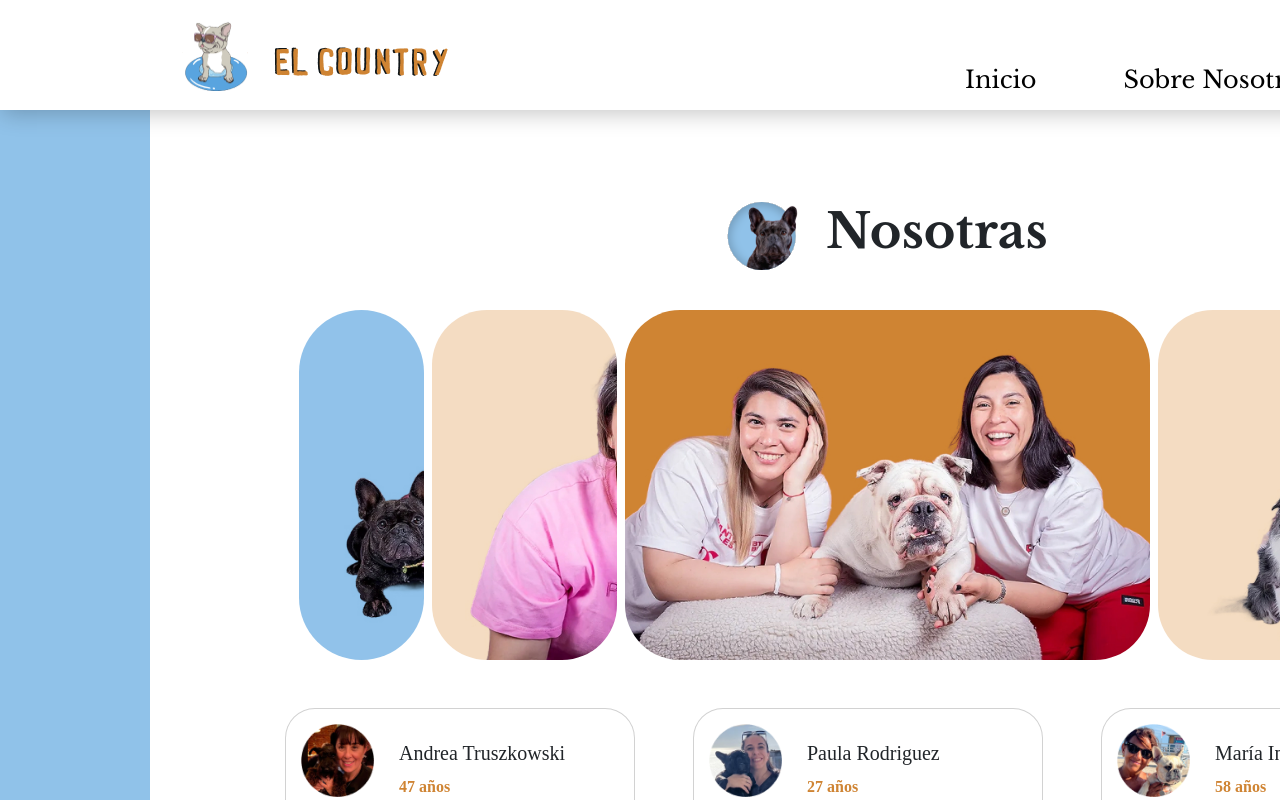
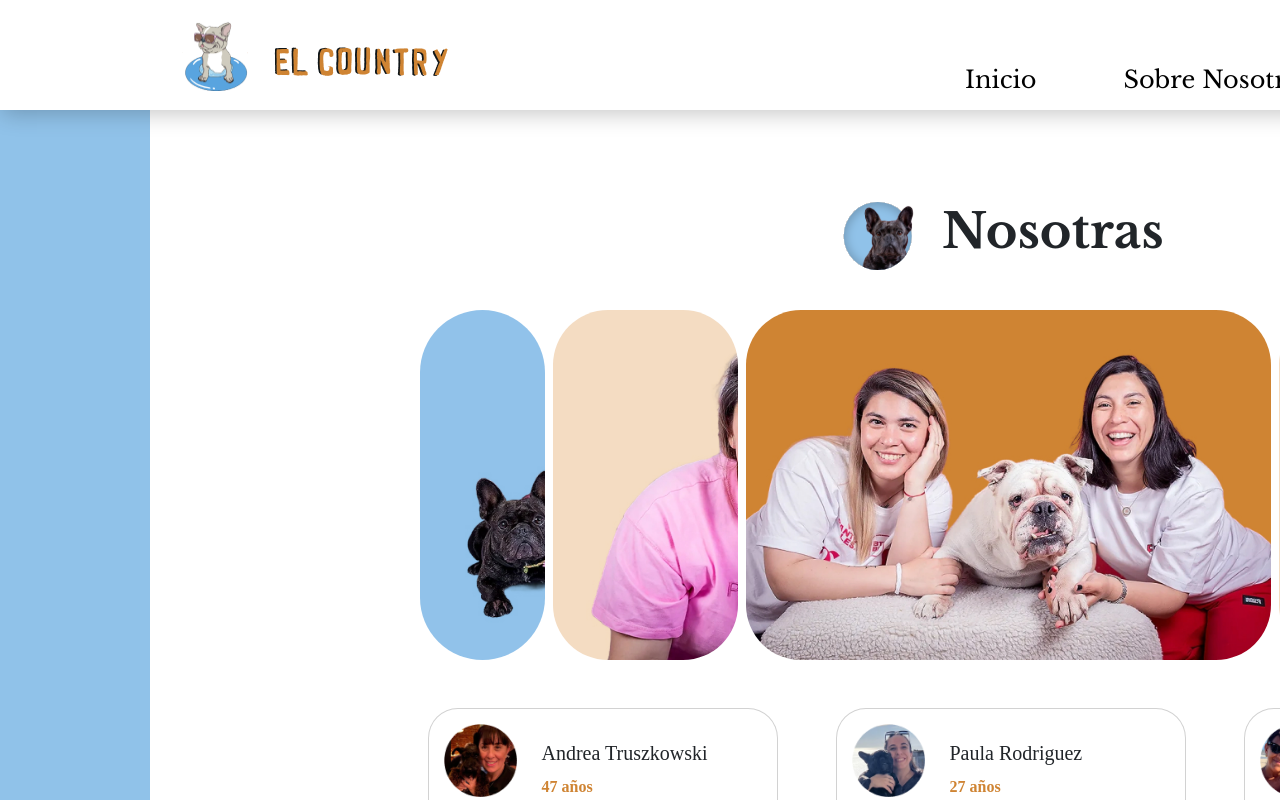
Before and after one commit to JaRafCaPer/guarderia_el_country, a React (Create React App) app: page /conocenos in a window 1280 px wide. Shown: the top 800 px of the page. Built offline with nearby package versions, Linux system fonts and the light colour scheme.

Commit message:
Ajustando vista Desktop de conocenos

```diff
--- a/public/index.html
+++ b/public/index.html
@@ -28,7 +28,7 @@
     <link rel="preconnect" href="https://fonts.gstatic.com" crossorigin>
     <link href="https://fonts.googleapis.com/css2?family=Libre+Baskerville:wght@400;700&display=swap" rel="stylesheet">
     <link href="https://cdn.jsdelivr.net/npm/bootstrap@5.3.0/dist/css/bootstrap.min.css" rel="stylesheet" integrity="sha384-9ndCyUaIbzAi2FUVXJi0CjmCapSmO7SnpJef0486qhLnuZ2cdeRhO02iuK6FUUVM" crossorigin="anonymous">
-    <title>Guarderia para mascotas El Country Buenos Aires</title>
+    <title>Guarderia para perros El Country Buenos Aires</title>
   </head>
   <body>
     <noscript>You need to enable JavaScript to run this app.</noscript>
--- a/src/components/Conocenos/Conocenos.css
+++ b/src/components/Conocenos/Conocenos.css
@@ -15,21 +15,24 @@
     flex-direction: column;
     margin-left: 150px;
     background-color: white;
+    align-items: center;
+
 }
 
 .contPrinc {
-    width: 1323px;
+    width: 1320px;
     height: 480px;
-    margin: 10px 149px 52px;
+    margin: 10px 0px 52px;
     display: flex;
     flex-direction: column;
+
 
 }
 .cabeza{
     width: 375px;
     height: 68px;
     margin-top: 82px;
-    margin-left: 420px;
+    margin-left: 535px;
     display: flex;
     flex-direction: row;
     align-items: flex-start;
@@ -55,6 +58,7 @@
     width: 1323px;
     height: 389px;
     margin-top: 40px;
+    margin-left: 120px;
 
 }
 .carrouselFotos{
--- a/src/components/Home/Home.css
+++ b/src/components/Home/Home.css
@@ -1,6 +1,6 @@
 .bgh {
     background: rgba(144, 194, 233, 1);
-
+    width: 1920px;
 }
 .mainContainer{
     width: 1620px;
--- a/src/components/SobreNosotras/SobreNosotras.css
+++ b/src/components/SobreNosotras/SobreNosotras.css
@@ -1,5 +1,6 @@
 .bg {
     background: rgba(144, 194, 233, 1);
+    width: 1920px;
 
 }
 .containerNosotras {
```
